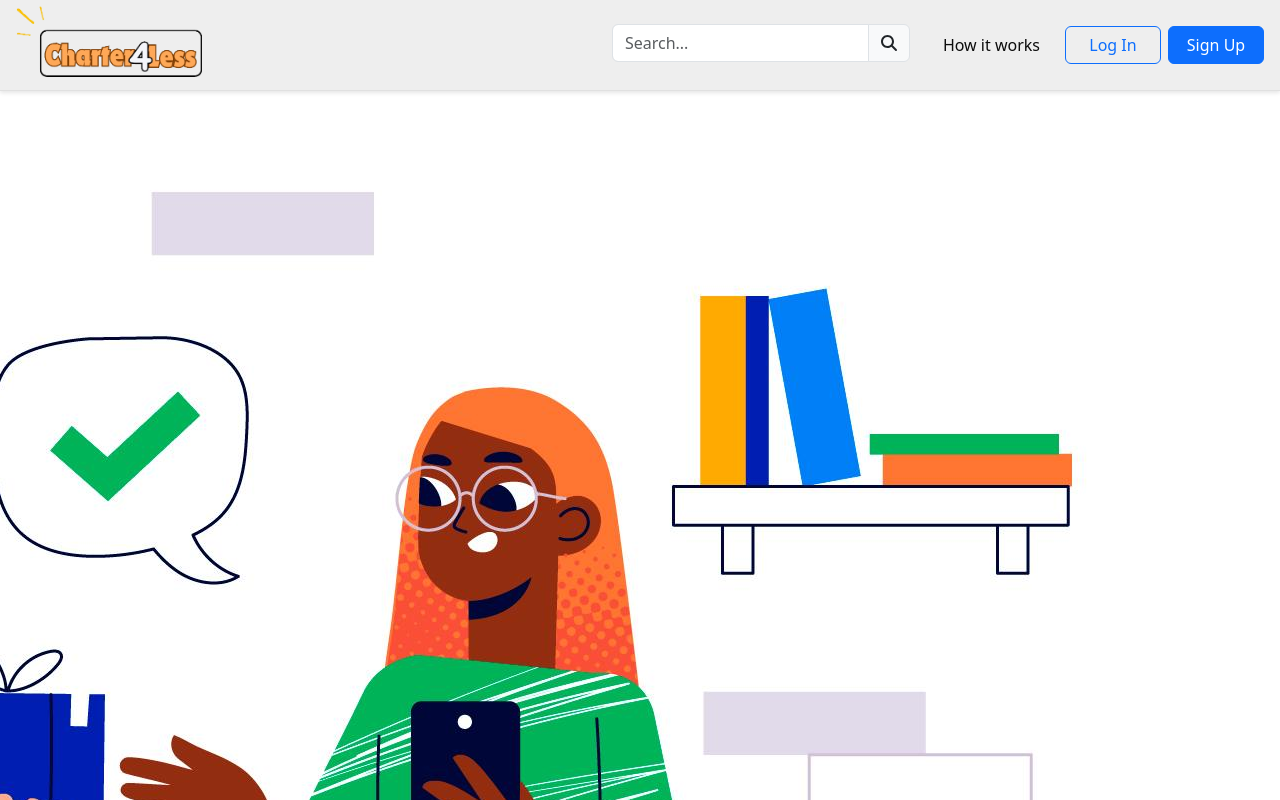
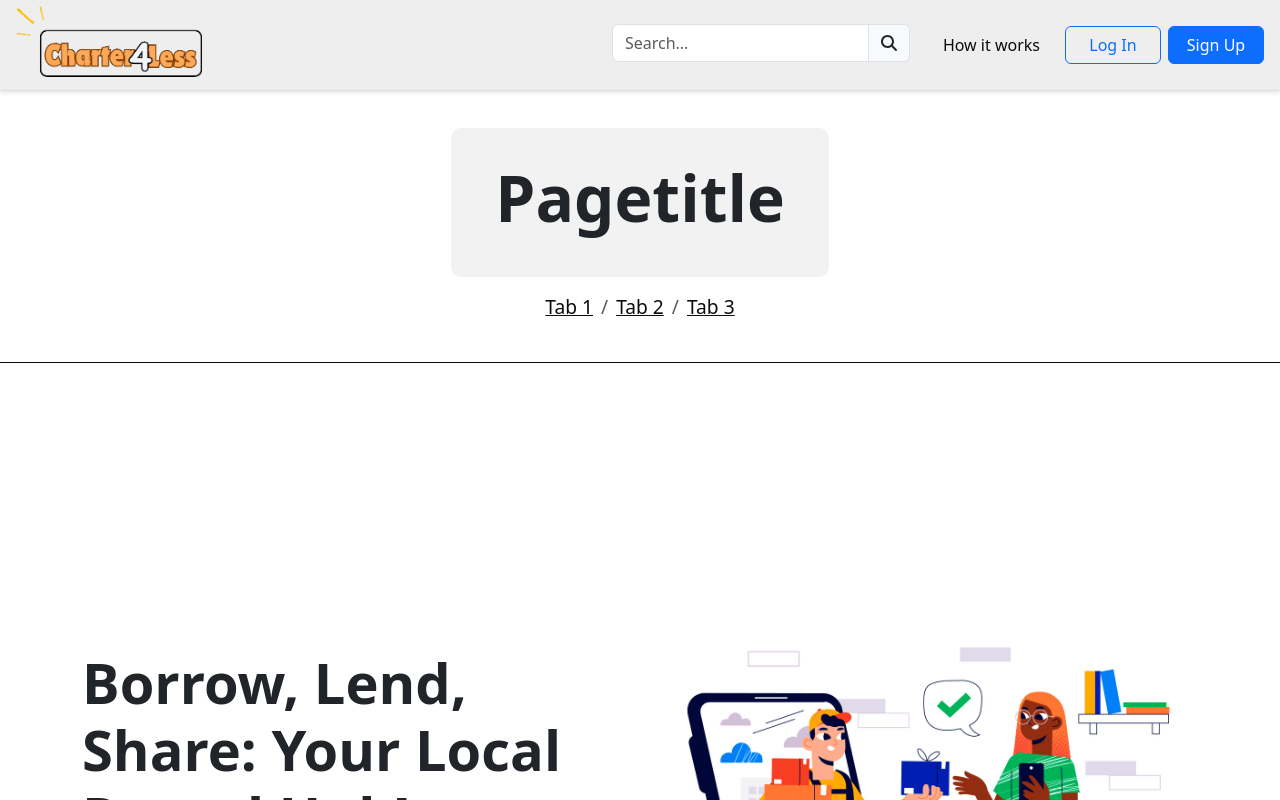
Before and after one commit to eric-acquah/Charter4Less, a React (Create React App) app in the folder charter4less/: page / in a window 1280 px wide. Shown: the top 800 px of the page. Built offline with nearby package versions, Linux system fonts and the light colour scheme.

Commit message:
Updated pagetitle component color scheme

```diff
--- a/charter4less/src/components/ui/Header/Header.js
+++ b/charter4less/src/components/ui/Header/Header.js
@@ -1,11 +1,13 @@
 import React from "react";
 import NavbarComponent from "../Navbar/NavbarComponent";
 import './header.css';
+import Pagetitle from "../Pagetitle/Pagetitle";
 
 export default function Header() {
   return (
     <header>
       <NavbarComponent />
+      <Pagetitle />
     </header>
   );
 }
--- a/charter4less/src/components/ui/Pagetitle/Pagetitle.css
+++ b/charter4less/src/components/ui/Pagetitle/Pagetitle.css
@@ -7,6 +7,8 @@
   padding: 3rem 3rem;
   padding-bottom: 1.5rem;
   width: 100%;
+  margin: 5rem 0;
+  background-color: var(--color-secon-2);
 }
 
 /* =====Container===== */
@@ -45,3 +47,18 @@
   margin-bottom: 0;
   font-size: 1.2rem;
 }
+
+
+/* === Breadcrumbs === */
+
+.breadcrumbs [href] {
+  display: flex;
+  color: var(--color-accent-3);
+  list-style: none;
+  padding: 0;
+  margin: 0;
+}
+
+.breadcrumbs [href]:hover {
+  color: var(--color-accent-1);
+}
--- a/charter4less/src/components/ui/Pagetitle/Pagetitle.js
+++ b/charter4less/src/components/ui/Pagetitle/Pagetitle.js
@@ -18,7 +18,7 @@ export default function Pagetitle() {
       <Container fluid className="breadcrumb-container">  {/* New class for styling */}
         <Row>
           <Col>
-            <Breadcrumb>
+            <Breadcrumb className='breadcrumbs'>
               <Breadcrumb.Item href="#">Tab 1</Breadcrumb.Item>
               <Breadcrumb.Item href="#">Tab 2</Breadcrumb.Item>
               <Breadcrumb.Item href="#">Tab 3</Breadcrumb.Item>
--- a/charter4less/src/pages/Landingpage/HeroSection.js
+++ b/charter4less/src/pages/Landingpage/HeroSection.js
@@ -1,7 +1,7 @@
 import React from "react";
 import { Button, Container, Row, Col } from "react-bootstrap";
 import './HeroSection.css';
-import SearchboxComponent from "../../components/ui/SearchboxComponent";
+import SearchboxComponent from "../../components/SearchboxComponent";
 import heroImage from "../../assets/images/hero-image-8.jpg";
 
 
```
